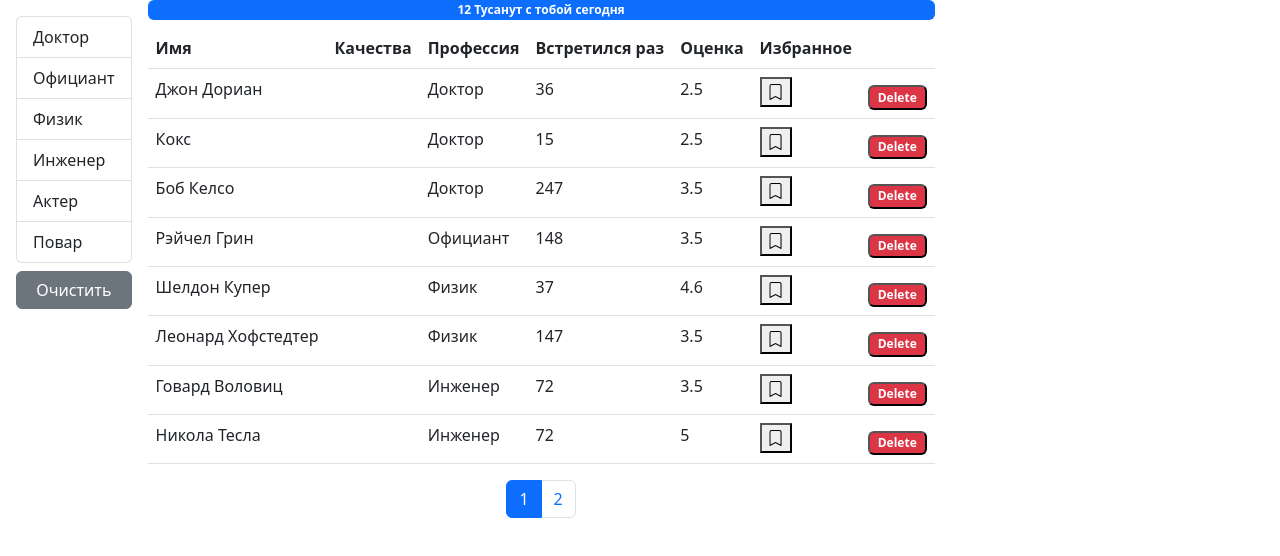
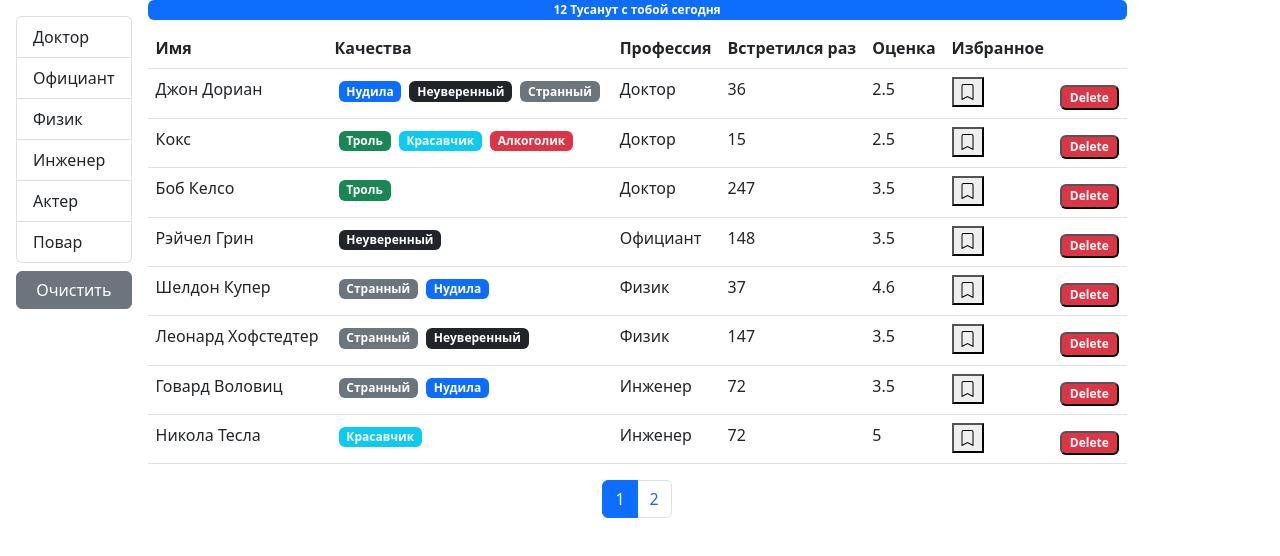
Before and after one commit to Grekalimbus/KP-1-React-Task, a React (Create React App) app: page / in a window 1280 px wide. Shown: the top 556 px of the page. Built offline with nearby package versions, Linux system fonts and the light colour scheme.

Commit message:
now need delete file user.jsx

```diff
--- a/src/app/components/qualite.jsx
+++ b/src/app/components/qualite.jsx
@@ -5,7 +5,7 @@ import PropTypes from "prop-types";
 const Qualite = ({ property }) => {
     //   console.log(props.qualit); //  [{…}, {…}, {…}]
     return (
-        <th>
+        <>
             {property.map((qualite, index) => {
                 return (
                     <span
@@ -14,7 +14,7 @@ const Qualite = ({ property }) => {
                     >{`${qualite.name} `}</span>
                 );
             })}
-        </th>
+        </>
     );
 };
 Qualite.propTypes = {
--- a/src/app/components/userTabel.jsx
+++ b/src/app/components/userTabel.jsx
@@ -4,10 +4,14 @@ import PropTypes from "prop-types";
 import TableHeader from "./tableHeader";
 import TableBody from "./tableBody";
 import BookMark from "./bookMark";
+import Qualite from "./qualite";
 const UserTabel = ({ users, onDelete, onMark, selectedSort, onSort }) => {
     const columns = {
         name: { path: "name", name: "Имя" },
-        qualities: { name: "Качества" },
+        qualities: {
+            name: "Качества",
+            component: (user) => <Qualite property={user.qualities} />
+        },
         professions: { path: "profession.name", name: "Профессия" },
         completedMeetings: {
             path: "completedMeetings",
```
